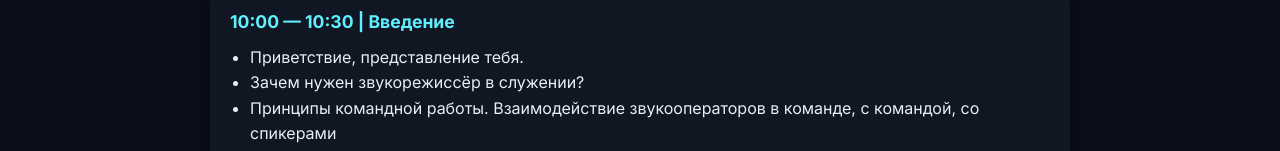
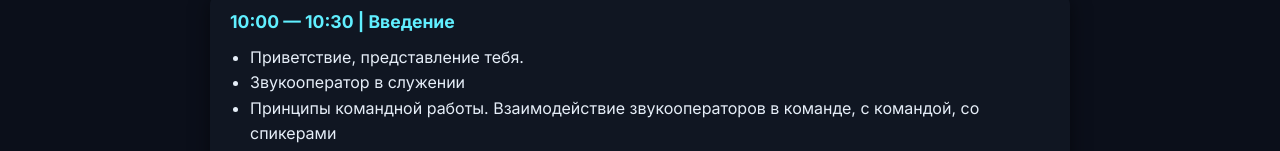
Before and after one commit to church-vn/mk_sound_check, a plain HTML site: page index.html in a window 1280 px wide. Shown: the part 504-655 px from the top of the page. Drawn offline with Linux system fonts and the light colour scheme.

Commit message:
dwonload_18_11_2025_5

```diff
--- a/index.html
+++ b/index.html
@@ -148,7 +148,7 @@
 <p>📍 Место: зал церкви<br>🕘 Время: 10:00 — 17:30<br>🎯 Цель: дать базу по теории звука, структуре системы и научить основополагающим навыкам настройки звука вживую. Дать рекомендации по настройке интерфейса App MixStation. Рассмотреть аспект работы в команде (звукооператор - команда - пастор - другие звукооператоры).</p>
 <div class="session">
 <h3>10:00 — 10:30 | Введение</h3>
-<ul><li>Приветствие, представление тебя.</li><li>Зачем нужен звукорежиссёр в служении?</li><li>Принципы командной работы. Взаимодействие звукооператоров в команде, с командой, со спикерами</li><li>Существует ли профессиональная деформация у звукооператоров в контексте поклонения? Если да, то в чём она может проявляться?</li></ul>
+<ul><li>Приветствие, представление тебя.</li><li>Звукооператор в служении</li><li>Принципы командной работы. Взаимодействие звукооператоров в команде, с командой, со спикерами</li><li>Существует ли профессиональная деформация у звукооператоров в контексте поклонения? Если да, то в чём она может проявляться?</li></ul>
 </div>
 <div class="session">
 <h3>10:30 — 11:20 | Основы звука, теория</h3>
```
Also changed, not shown: short.html (+1 -1 lines).
